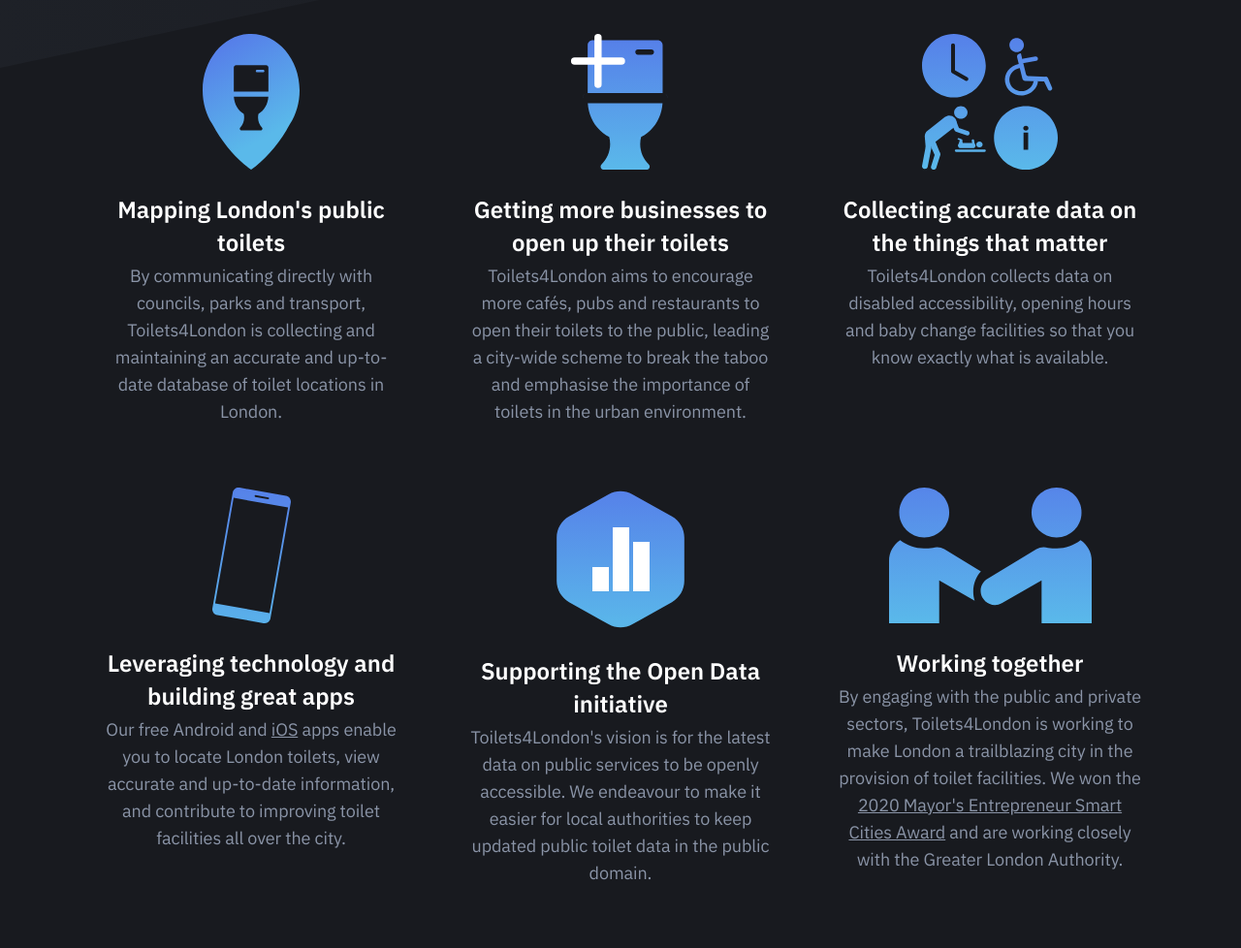
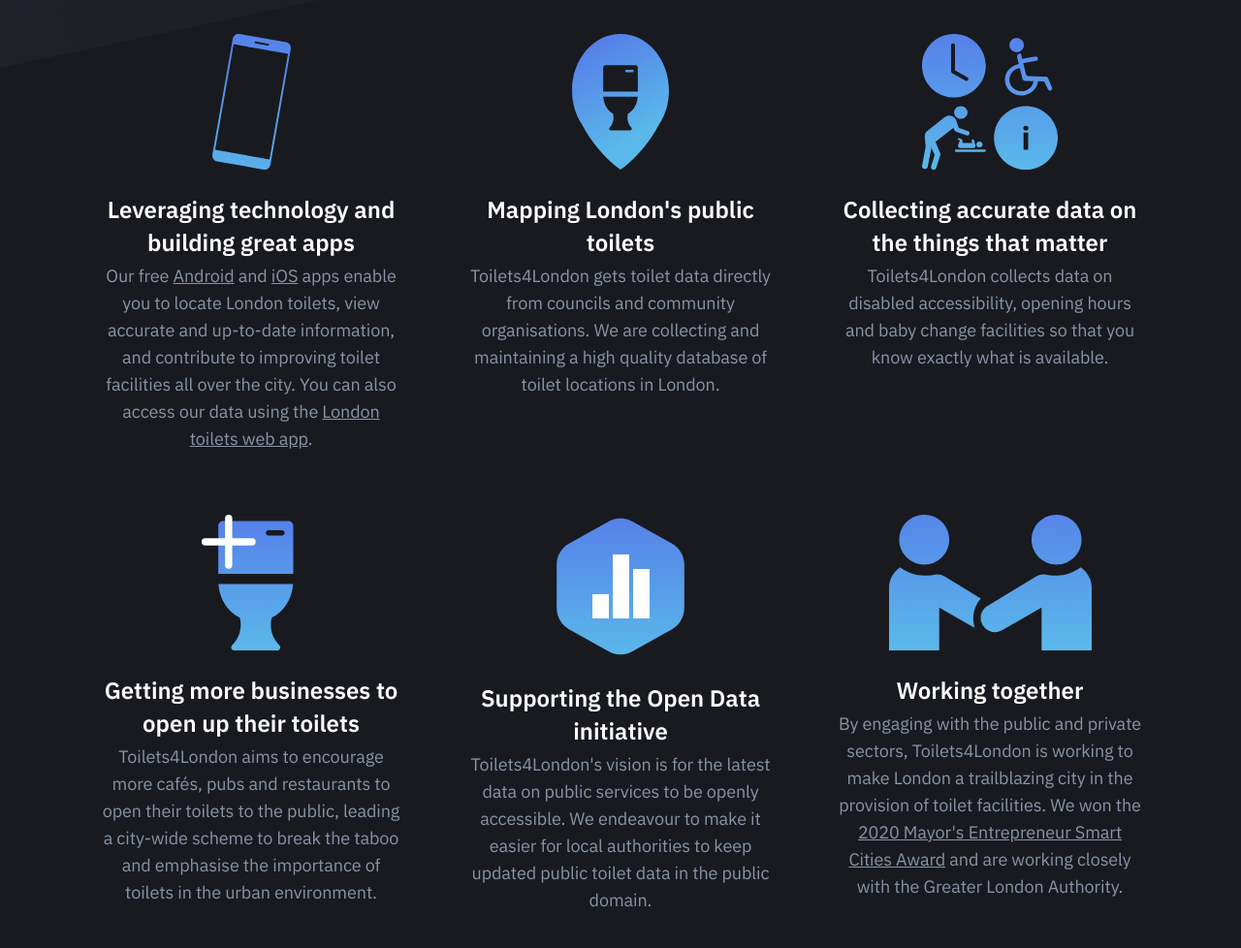
Before and after one commit to toilets4london/toilets4london, a website: page index.html in a window 1280 px wide. Shown: the part 630-1608 px from the top of the page at 97% size. Drawn offline with nearby package versions, Linux system fonts and the light colour scheme; files that its build step writes are made by us from their sources; files whose address does not match are found by name.

Commit message:
update text

```diff
--- a/index.html
+++ b/index.html
@@ -78,26 +78,23 @@
                             <div class="feature text-center is-revealing">
                                 <div class="feature-inner">
                                     <div class="feature-icon">
-                                        <img src="dist/images/feature-icon-01.svg" alt="Map pin icon">
+                                        <img src="dist/images/feature-icon-04.svg" alt="Phone screen icon">
                                     </div>
-                                    <h4 class="feature-title mt-24">Mapping London's public toilets</h4>
-                                    <p class="text-sm mb-0">By communicating directly with councils, parks and
-                                        transport, Toilets4London is collecting and maintaining an accurate and
-                                        up-to-date
-                                        database of toilet locations in London.</p>
+                                    <h4 class="feature-title mt-24">Leveraging technology and building great apps</h4>
+                                    <p class="text-sm mb-0">Our free <a href="https://play.google.com/apps/testing/com.toilets4london.toiletapp">Android</a>
+                                        and <a href="https://apps.apple.com/us/app/toilets4london/id1543000174">iOS</a>
+                                        apps enable you to locate London
+                                        toilets, view accurate and up-to-date information, and contribute to improving
+                                        toilet facilities all over the city. You can also access our data using the <a href="https://londontoiletmap.netlify.app/">London toilets web app</a>.</p>
                                 </div>
                             </div>
                             <div class="feature text-center is-revealing">
                                 <div class="feature-inner">
                                     <div class="feature-icon">
-                                        <img src="dist/images/feature-icon-02.svg" alt="Add new toilets icon">
+                                        <img src="dist/images/feature-icon-01.svg" alt="Map pin icon">
                                     </div>
-                                    <h4 class="feature-title mt-24">Getting more businesses to open up their toilets
-                                    </h4>
-                                    <p class="text-sm mb-0">Toilets4London aims to encourage more cafés, pubs and
-                                        restaurants to open
-                                        their toilets to the public, leading a city-wide scheme to break the taboo and
-                                        emphasise the importance of toilets in the urban environment.</p>
+                                    <h4 class="feature-title mt-24">Mapping London's public toilets</h4>
+                                    <p class="text-sm mb-0">Toilets4London gets toilet data directly from councils and community organisations. We are collecting and maintaining a high quality database of toilet locations in London.</p>
                                 </div>
                             </div>
                             <div class="feature text-center is-revealing">
@@ -116,14 +113,14 @@
                             <div class="feature text-center is-revealing">
                                 <div class="feature-inner">
                                     <div class="feature-icon">
-                                        <img src="dist/images/feature-icon-04.svg" alt="Phone screen icon">
+                                        <img src="dist/images/feature-icon-02.svg" alt="Add new toilets icon">
                                     </div>
-                                    <h4 class="feature-title mt-24">Leveraging technology and building great apps</h4>
-                                    <p class="text-sm mb-0">Our free Android and <a
-                                            href="https://apps.apple.com/us/app/toilets4london/id1543000174">iOS</a>
-                                        apps enable you to locate London
-                                        toilets, view accurate and up-to-date information, and contribute to improving
-                                        toilet facilities all over the city.</p>
+                                    <h4 class="feature-title mt-24">Getting more businesses to open up their toilets
+                                    </h4>
+                                    <p class="text-sm mb-0">Toilets4London aims to encourage more cafés, pubs and
+                                        restaurants to open
+                                        their toilets to the public, leading a city-wide scheme to break the taboo and
+                                        emphasise the importance of toilets in the urban environment.</p>
                                 </div>
                             </div>
                             <div class="feature text-center is-revealing">
```
